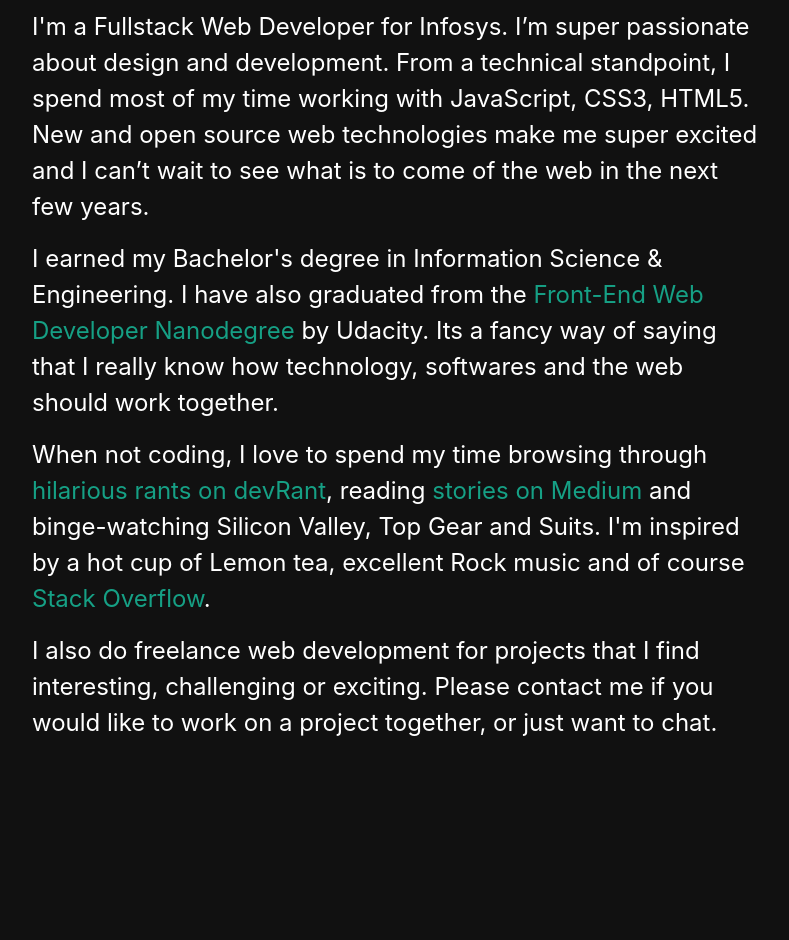
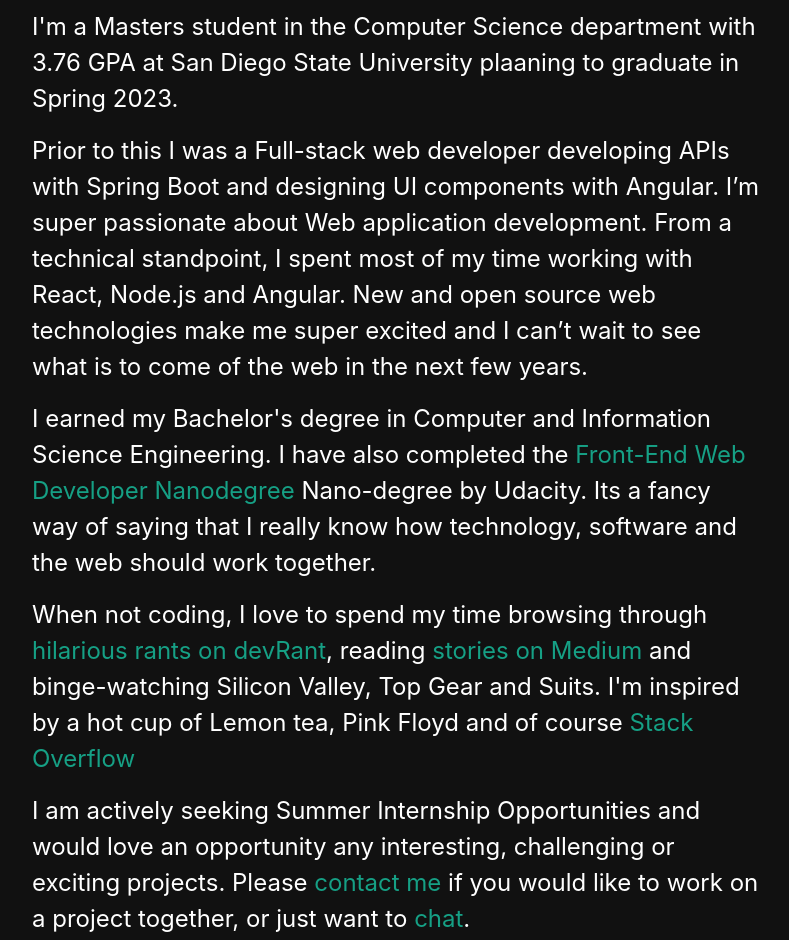
Before and after one commit to Manubhargav/manubhargav.github.io, a plain HTML site: page about.html in a window 1280 px wide. Shown: the part 280-1220 px from the top of the page, without its empty margins (243-1032 px from the left). Before the commit the page ends 1057 px from the top, so only its background shows below. Drawn offline with Linux system fonts and the light colour scheme.

Commit message:
Update about.html

```diff
--- a/about.html
+++ b/about.html
@@ -45,21 +45,25 @@
             <p>Hi, I'm Manu bhargav.
               <span class="about-resume"><a href="Manu_SWE_Q1_2022.pdf" target="_blank" class="paint-green">View Resume</a></span>
             </p>
-            <p>I'm a Fullstack Web Developer for Infosys. I’m super passionate about design and development. From a technical
-              standpoint, I spend most of my time working with JavaScript, CSS3, HTML5. New and open source web technologies
-              make me super excited and I can’t wait to see what is to come of the web in the next few years.
-            </p>
-            <p>I earned my Bachelor's degree in Information Science & Engineering.
-              I have also graduated from the <a href="https://confirm.udacity.com/FYSPSANT" target="_blank" class="paint-green"> Front-End Web Developer Nanodegree</a>
-              by Udacity. Its a fancy way of saying that I really know how technology, softwares and the web should work together.
-            </p>
-            <p>When not coding, I love to spend my time browsing through <a href="https://devrant.com/users/manubhargav"  target="_blank" class="paint-green">hilarious rants on devRant</a>,
-              reading <a href="https://medium.com/@manubhargav" target="_blank" class="paint-green"> stories on Medium</a>
-              and binge-watching Silicon Valley, Top Gear and Suits. I'm inspired by a hot cup of Lemon tea, excellent Rock
-              music and of course <a href="https://stackexchange.com/users/6721461/manubhargav" target="_blank" class="paint-green">Stack Overflow</a>.
-            </p>
-            <p>I also do freelance web development for projects that I find interesting, challenging or exciting. Please contact me if you
-              would like to work on a project together, or just want to chat.
+            <p>I'm a Masters student in the Computer Science department with 3.76 GPA at San Diego State University plaaning to graduate in Spring 2023. </p>
+
+            <p>Prior to this I was a Full-stack web developer developing APIs with Spring Boot and designing UI components with Angular.
+              I’m super passionate about Web application development. From a technical standpoint, I spent most of my time working with React, Node.js and Angular.
+              New and open source web technologies make me super excited and I can’t wait to see what is to come of the web in the next few years.</p>
+
+            <p>I earned my Bachelor's degree in Computer and Information Science Engineering.
+              I have also completed the <a href="https://confirm.udacity.com/FYSPSANT" target="_blank" class="paint-green"> Front-End Web Developer Nanodegree</a>
+              Nano-degree by Udacity. Its a fancy way of saying that I really know how technology, software and the web should work together.</p>
+
+            <p>When not coding, I love to spend my time browsing through
+              <a href="https://devrant.com/users/manubhargav"  target="_blank" class="paint-green">hilarious rants on devRant</a>,
+              reading <a href="https://medium.com/@manubhargav" target="_blank" class="paint-green"> stories on Medium</a> and binge-watching Silicon Valley,
+              Top Gear and Suits. I'm inspired by a hot cup of Lemon tea, Pink Floyd and of course
+              <a href="https://stackexchange.com/users/6721461/manubhargav" target="_blank" class="paint-green">Stack Overflow</a></p>
+
+            <p> I am actively seeking Summer Internship Opportunities and would love an opportunity any interesting, challenging or exciting projects.
+              Please <a href="mailto:manubhargav27@gmail.com" target="_blank" class="paint-green">contact me</a> if you would like to work on a project together, or just want to
+              <a href="tel:+16194528256" target="_blank" class="paint-green">chat</a>.
             </p>
         </div>
         </div>
```
